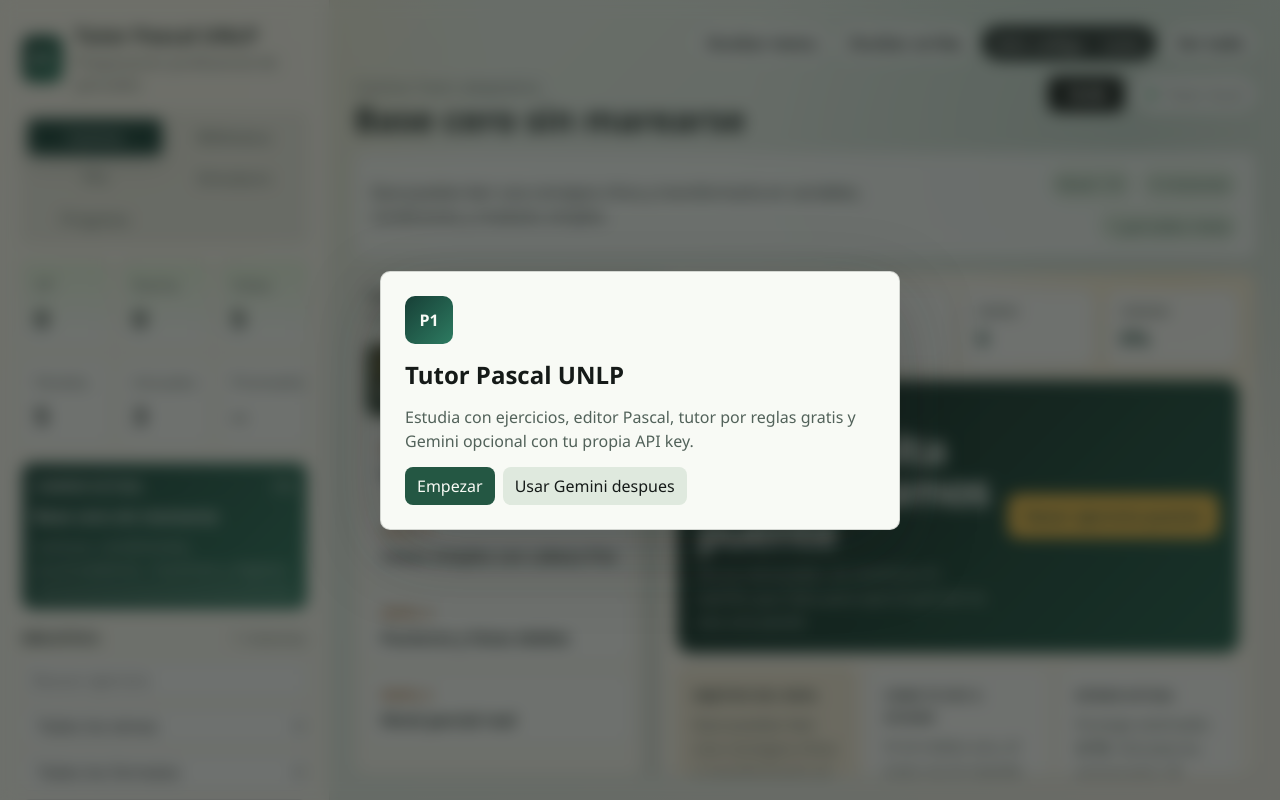
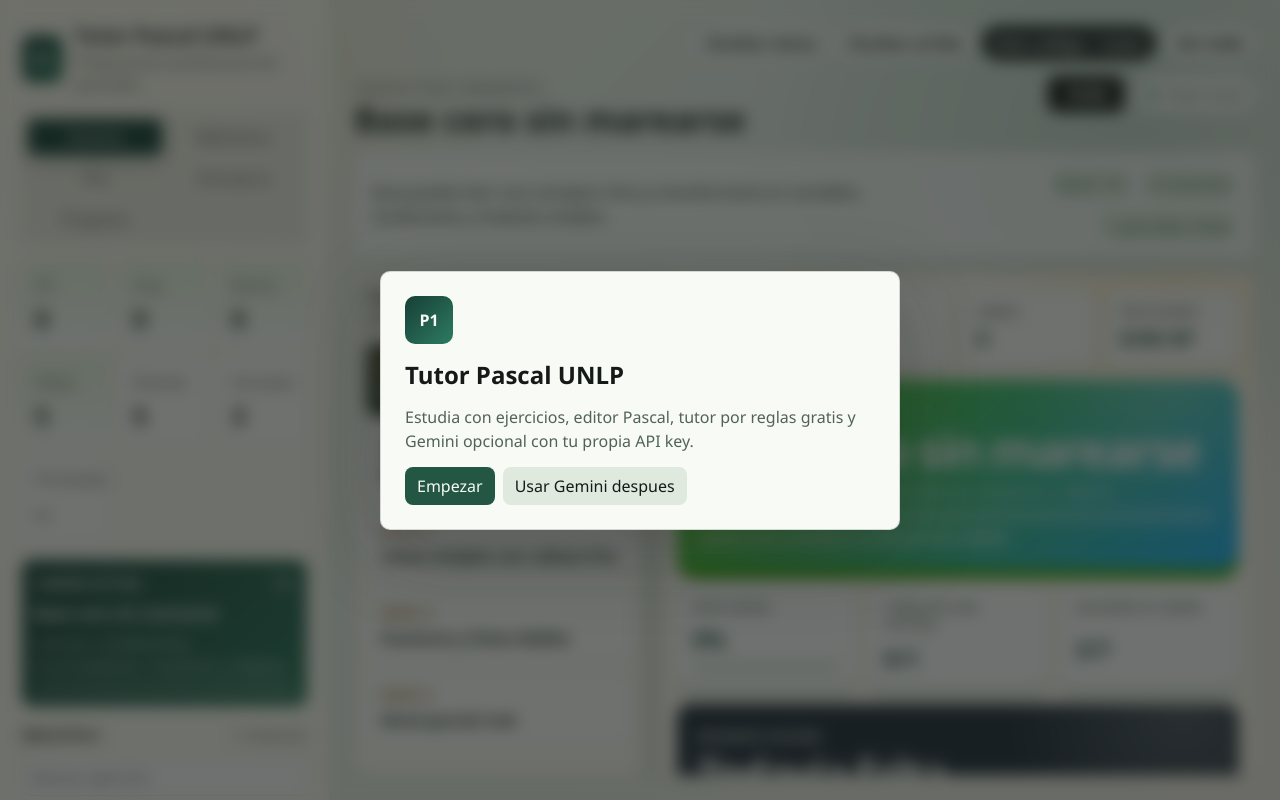
Before and after one commit to RodriLopezA/Progra-l-UNLP, a React (Vite) app: page / in a window 1280 px wide. Built offline with nearby package versions, Linux system fonts and the light colour scheme.

Commit message:
Refina experiencia tipo Duolingo

```diff
--- a/src/App.tsx
+++ b/src/App.tsx
@@ -97,9 +97,26 @@
 
   return {
     ...stats,
+    dailyXp: 0,
     streak: stats.lastStudyDate === yesterdayKey() ? stats.streak + 1 : 1,
     lastStudyDate: today,
   };
+}
+
+function awardXp(stats: StudyStats, amount: number) {
+  const next = updateStreak(stats);
+  return {
+    ...next,
+    xp: next.xp + amount,
+    dailyXp: next.dailyXp + amount,
+  };
+}
+
+function completedInText(progress: number) {
+  if (progress >= 100) return "Unidad completada";
+  if (progress >= 60) return "Muy buen avance";
+  if (progress > 0) return "Progreso iniciado";
+  return "Empeza por la primera leccion";
 }
 
 function buildPlanBlock(exercise: Exercise) {
@@ -294,6 +311,7 @@
   ).length;
   const stageProgress =
     stageExercises.length === 0 ? 0 : Math.round((completedInStage / stageExercises.length) * 100);
+  const dailyGoal = 50;
 
   useEffect(() => {
     setCode(loadCode(selectedExercise.id, selectedExercise.starterCode));
@@ -470,11 +488,11 @@
     if (savedHistory.length > 0) setHistory(savedHistory);
     if (action === "correct" || action === "exam") {
       setStudyStats((current) => {
-        const next = updateStreak({
-          ...current,
+        const rewarded = awardXp(current, reply.errors.length === 0 ? 5 : 2);
+        const next = {
+          ...rewarded,
           hearts: reply.errors.length > 0 ? Math.max(0, current.hearts - 1) : current.hearts,
-          xp: current.xp + (reply.errors.length === 0 ? 5 : 2),
-        });
+        };
         return saveStudyStats(next);
       });
     }
@@ -649,12 +667,12 @@
     setAttempts(nextAttempts);
     if (savedHistory.length > 0) setHistory(savedHistory);
     setStudyStats((current) => {
-      const next = updateStreak({
-        ...current,
-        xp: current.xp + Math.max(5, result.score * 3),
+      const rewarded = awardXp(current, Math.max(5, result.score * 3));
+      const next = {
+        ...rewarded,
         gems: current.gems + (result.score >= 7 ? 3 : 1),
         hearts: result.score < 5 ? Math.max(0, current.hearts - 1) : current.hearts,
-      });
+      };
       return saveStudyStats(next);
     });
     setSimRunning(false);
@@ -664,15 +682,15 @@
   const completeCurrentLesson = () => {
     const alreadyCompleted = studyStats.completedLessons.includes(selectedExercise.id);
     const earnedXp = alreadyCompleted ? 5 : selectedExercise.level === "desafio" ? 25 : 15;
-    const nextStats = updateStreak({
-      ...studyStats,
-      xp: studyStats.xp + earnedXp,
+    const rewarded = awardXp(studyStats, earnedXp);
+    const nextStats = {
+      ...rewarded,
       gems: studyStats.gems + (alreadyCompleted ? 0 : 2),
       hearts: Math.min(5, studyStats.hearts + (evaluation.score >= 8 ? 1 : 0)),
       completedLessons: alreadyCompleted
         ? studyStats.completedLessons
         : [...studyStats.completedLessons, selectedExercise.id],
-    });
+    };
 
     setStudyStats(saveStudyStats(nextStats));
     appendTutorMessage(
@@ -806,6 +824,10 @@
             <strong>{studyStats.xp}</strong>
           </div>
           <div className="metric duo-metric">
+            <span>Hoy</span>
+            <strong>{Math.min(studyStats.dailyXp, dailyGoal)}</strong>
+          </div>
+          <div className="metric duo-metric">
             <span>Racha</span>
             <strong>{studyStats.streak}</strong>
           </div>
@@ -993,6 +1015,7 @@
             attempts={attempts}
             studyStats={studyStats}
             stageProgress={stageProgress}
+            dailyGoal={dailyGoal}
             onOpenExercise={openExerciseFromPath}
           />
         ) : viewMode === "progreso" ? (
@@ -1450,6 +1473,7 @@
   attempts,
   studyStats,
   stageProgress,
+  dailyGoal,
   onOpenExercise,
 }: {
   stages: LearningStage[];
@@ -1465,12 +1489,19 @@
   attempts: ExamAttempt[];
   studyStats: StudyStats;
   stageProgress: number;
+  dailyGoal: number;
   onOpenExercise: (exerciseId: string, reason: string) => void;
 }) {
   const currentIndex = stageExercises.findIndex((exercise) => exercise.id === currentExercise.id);
+  const firstIncompleteIndex = stageExercises.findIndex(
+    (exercise) => !studyStats.completedLessons.includes(exercise.id),
+  );
+  const nextLesson = firstIncompleteIndex >= 0 ? stageExercises[firstIncompleteIndex] : stageExercises[0];
+  const nextUnlockedIndex = firstIncompleteIndex === -1 ? stageExercises.length : firstIncompleteIndex + 1;
   const nextInStage = currentIndex >= 0 ? stageExercises[currentIndex + 1] : stageExercises[0];
   const bridge = bridgeExercises[0] ?? stageExercises[0];
   const examGoal = examExercises[0] ?? stageExercises[stageExercises.length - 1];
+  const dailyPercent = Math.min(100, Math.round((studyStats.dailyXp / dailyGoal) * 100));
   const weakTopics = history
     .filter((item) => selectedStage.topics.includes(item.topic))
     .slice(0, 3);
@@ -1491,10 +1522,10 @@
             action: "Hacer ejercicio puente",
           }
         : {
-            title: "Mision recomendada",
-            text: "Este ejercicio esta en una dificultad razonable para avanzar sin quemarte ni copiar soluciones.",
-            exercise: nextInStage ?? stageExercises[0],
-            action: "Practicar ahora",
+            title: "Segui tu camino",
+            text: "Una leccion corta, correccion amable y avance visible. La idea es sumar constancia, no sufrir el parcial de golpe.",
+            exercise: nextLesson ?? nextInStage ?? stageExercises[0],
+            action: "Continuar",
           };
 
   return (
@@ -1517,10 +1548,10 @@
       </aside>
 
       <div className="path-main">
-        <section className="duo-status-card">
+        <section className="duo-top-strip">
           <div>
             <span>Racha</span>
-            <strong>{studyStats.streak} dias</strong>
+            <strong>{studyStats.streak}</strong>
           </div>
           <div>
             <span>Vidas</span>
@@ -1531,14 +1562,42 @@
             <strong>{studyStats.gems}</strong>
           </div>
           <div>
-            <span>Unidad</span>
-            <strong>{stageProgress}%</strong>
+            <span>Meta diaria</span>
+            <strong>{Math.min(studyStats.dailyXp, dailyGoal)}/{dailyGoal} XP</strong>
           </div>
         </section>
 
-        <section className="mission-card">
+        <section className="unit-hero">
+          <span>Unidad {selectedStage.level}</span>
+          <h3>{selectedStage.title}</h3>
+          <p>{selectedStage.subtitle}</p>
+          <div className="unit-progress">
+            <span style={{ width: `${stageProgress}%` }} />
+          </div>
+          <small>{completedInText(stageProgress)} de esta unidad</small>
+        </section>
+
+        <section className="daily-quests">
+          <article className={studyStats.dailyXp >= dailyGoal ? "quest done" : "quest"}>
+            <span>Meta diaria</span>
+            <strong>{dailyPercent}%</strong>
+            <div className="quest-progress">
+              <span style={{ width: `${dailyPercent}%` }} />
+            </div>
+          </article>
+          <article className={studyStats.completedLessons.length > 0 ? "quest done" : "quest"}>
+            <span>Completa una leccion</span>
+            <strong>{studyStats.completedLessons.length > 0 ? "OK" : "0/1"}</strong>
+          </article>
+          <article className={score >= 7 ? "quest done" : "quest"}>
+            <span>Sin miedo al error</span>
+            <strong>{score >= 7 ? "OK" : `${score}/7`}</strong>
+          </article>
+        </section>
+
+        <section className="mission-card duo-continue-card">
           <div>
-            <span className="eyebrow">Tutor inteligente</span>
+            <span className="eyebrow">Siguiente leccion</span>
             <h3>{mission.title}</h3>
             <p>{mission.text}</p>
           </div>
@@ -1576,24 +1635,27 @@
 
         <section className="path-section">
           <div className="section-title">
-            <span>Lecciones de la unidad</span>
-            <small>Toca un circulo para practicar</small>
+            <span>Camino de lecciones</span>
+            <small>Completa para desbloquear el siguiente paso</small>
           </div>
           <div className="duo-lesson-path">
             {stageExercises.map((exercise, index) => {
               const completed = studyStats.completedLessons.includes(exercise.id);
               const current = exercise.id === currentExercise.id;
+              const locked = index > nextUnlockedIndex;
               return (
               <button
                 className={[
                   "lesson-node",
                   completed ? "completed" : "",
                   current ? "active" : "",
+                  locked ? "locked" : "",
                   index % 2 === 0 ? "left" : "right",
                 ]
                   .filter(Boolean)
                   .join(" ")}
                 key={exercise.id}
+                disabled={locked}
                 onClick={() =>
                   onOpenExercise(
                     exercise.id,
@@ -1601,7 +1663,7 @@
                   )
                 }
               >
-                <small>{completed ? "OK" : index + 1}</small>
+                <small>{locked ? "..." : completed ? "OK" : index + 1}</small>
                 <span>{exercise.title}</span>
                 <em>{exercise.level}</em>
               </button>
--- a/src/lib/storage.ts
+++ b/src/lib/storage.ts
@@ -2,6 +2,7 @@
 
 export type StudyStats = {
   xp: number;
+  dailyXp: number;
   streak: number;
   hearts: number;
   gems: number;
@@ -17,6 +18,7 @@
 
 const defaultStats: StudyStats = {
   xp: 0,
+  dailyXp: 0,
   streak: 0,
   hearts: 5,
   gems: 0,
--- a/src/styles.css
+++ b/src/styles.css
@@ -1184,13 +1184,13 @@
     #fffaf0;
 }
 
-.duo-status-card {
+.duo-top-strip {
   display: grid;
   grid-template-columns: repeat(4, minmax(0, 1fr));
   gap: 10px;
 }
 
-.duo-status-card div {
+.duo-top-strip div {
   display: grid;
   gap: 5px;
   padding: 13px;
@@ -1200,16 +1200,108 @@
   box-shadow: 0 10px 24px rgba(21, 26, 24, 0.06);
 }
 
-.duo-status-card span {
+.duo-top-strip span {
   color: #66716b;
   font-size: 12px;
   font-weight: 900;
   text-transform: uppercase;
 }
 
-.duo-status-card strong {
+.duo-top-strip strong {
   color: #173f36;
   font-size: 20px;
+}
+
+.unit-hero {
+  display: grid;
+  gap: 8px;
+  padding: 22px;
+  color: #ffffff;
+  background:
+    radial-gradient(circle at 88% 0%, rgba(255, 255, 255, 0.22), transparent 30%),
+    linear-gradient(135deg, #58cc02, #1cb0f6);
+  border-radius: 20px;
+  box-shadow: 0 10px 0 #36a600;
+}
+
+.unit-hero span,
+.unit-hero small {
+  font-size: 12px;
+  font-weight: 950;
+  text-transform: uppercase;
+}
+
+.unit-hero h3,
+.unit-hero p {
+  margin: 0;
+}
+
+.unit-hero h3 {
+  font-size: clamp(28px, 4vw, 48px);
+  line-height: 0.95;
+  letter-spacing: -0.05em;
+}
+
+.unit-hero p {
+  max-width: 760px;
+  color: rgba(255, 255, 255, 0.84);
+}
+
+.unit-progress,
+.quest-progress {
+  height: 12px;
+  overflow: hidden;
+  background: rgba(255, 255, 255, 0.28);
+  border-radius: 999px;
+}
+
+.unit-progress span,
+.quest-progress span {
+  display: block;
+  height: 100%;
+  background: #ffffff;
+  border-radius: inherit;
+}
+
+.daily-quests {
+  display: grid;
+  grid-template-columns: repeat(3, minmax(0, 1fr));
+  gap: 12px;
+}
+
+.quest {
+  display: grid;
+  gap: 8px;
+  padding: 14px;
+  background: #ffffff;
+  border: 2px solid rgba(21, 26, 24, 0.08);
+  border-radius: 16px;
+  box-shadow: 0 7px 0 #d7dfd2;
+}
+
+.quest span {
+  color: #66716b;
+  font-size: 12px;
+  font-weight: 950;
+  text-transform: uppercase;
+}
+
+.quest strong {
+  color: #173f36;
+  font-size: 22px;
+}
+
+.quest .quest-progress {
+  background: #e5eadf;
+}
+
+.quest .quest-progress span {
+  background: #58cc02;
+}
+
+.quest.done {
+  border-color: rgba(88, 204, 2, 0.42);
+  background: #f3ffe9;
 }
 
 .mission-card {
@@ -1223,6 +1315,13 @@
     linear-gradient(135deg, rgba(13, 30, 27, 0.98), rgba(31, 92, 72, 0.94)),
     #173f36;
   border-radius: 14px;
+}
+
+.duo-continue-card {
+  background:
+    radial-gradient(circle at 90% 4%, rgba(255, 255, 255, 0.18), transparent 30%),
+    #1f2937;
+  box-shadow: 0 9px 0 #111827;
 }
 
 .mission-card h3,
@@ -1389,6 +1488,21 @@
   box-shadow: 0 8px 0 #c88d24;
 }
 
+.lesson-node.locked {
+  cursor: not-allowed;
+  opacity: 0.62;
+  filter: grayscale(0.65);
+}
+
+.lesson-node.locked small {
+  background: #9ca3af;
+}
+
+.lesson-node:disabled:hover {
+  transform: none;
+  box-shadow: 0 8px 0 #d7dfd2;
+}
+
 .mission-row {
   display: grid;
   grid-template-columns: 34px minmax(0, 1fr) auto;
@@ -1850,7 +1964,8 @@
 
   .coach-grid,
   .path-lower-grid,
-  .duo-status-card {
+  .duo-top-strip,
+  .daily-quests {
     grid-template-columns: 1fr;
   }
 
```
